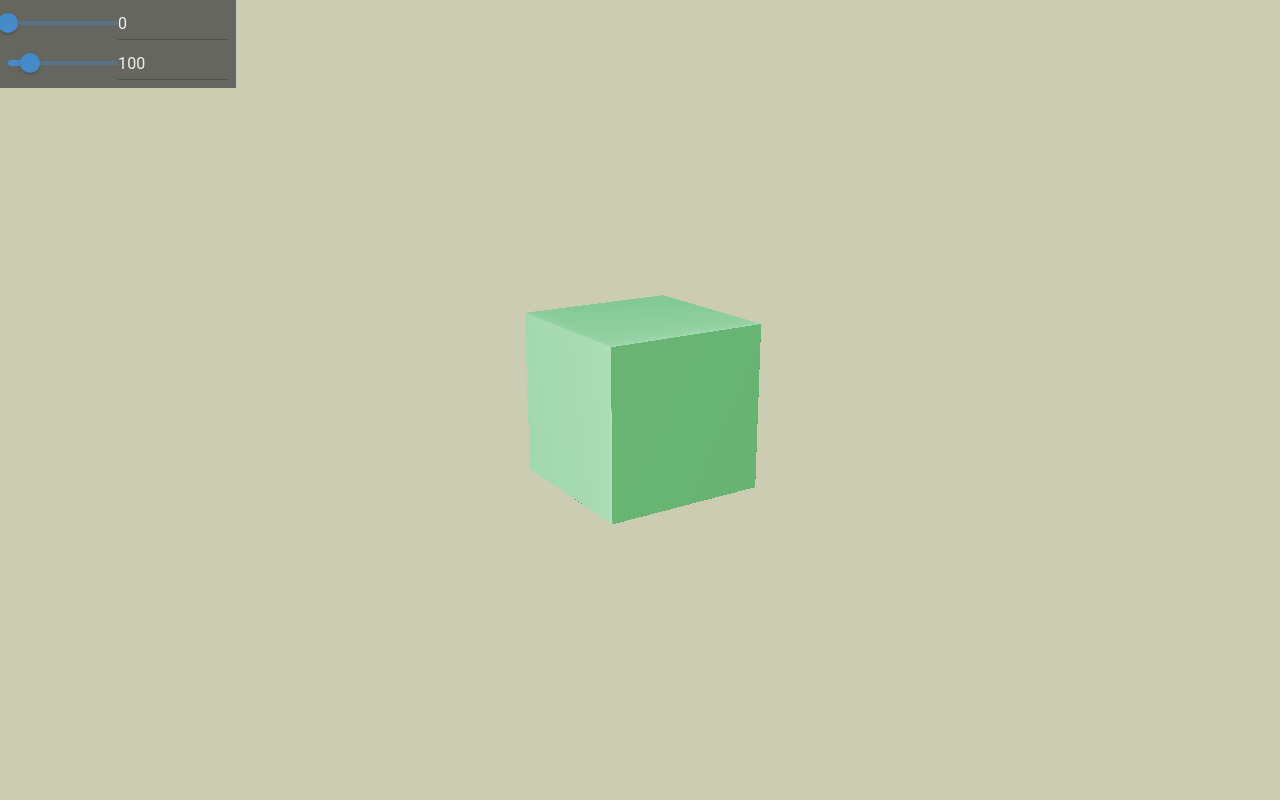
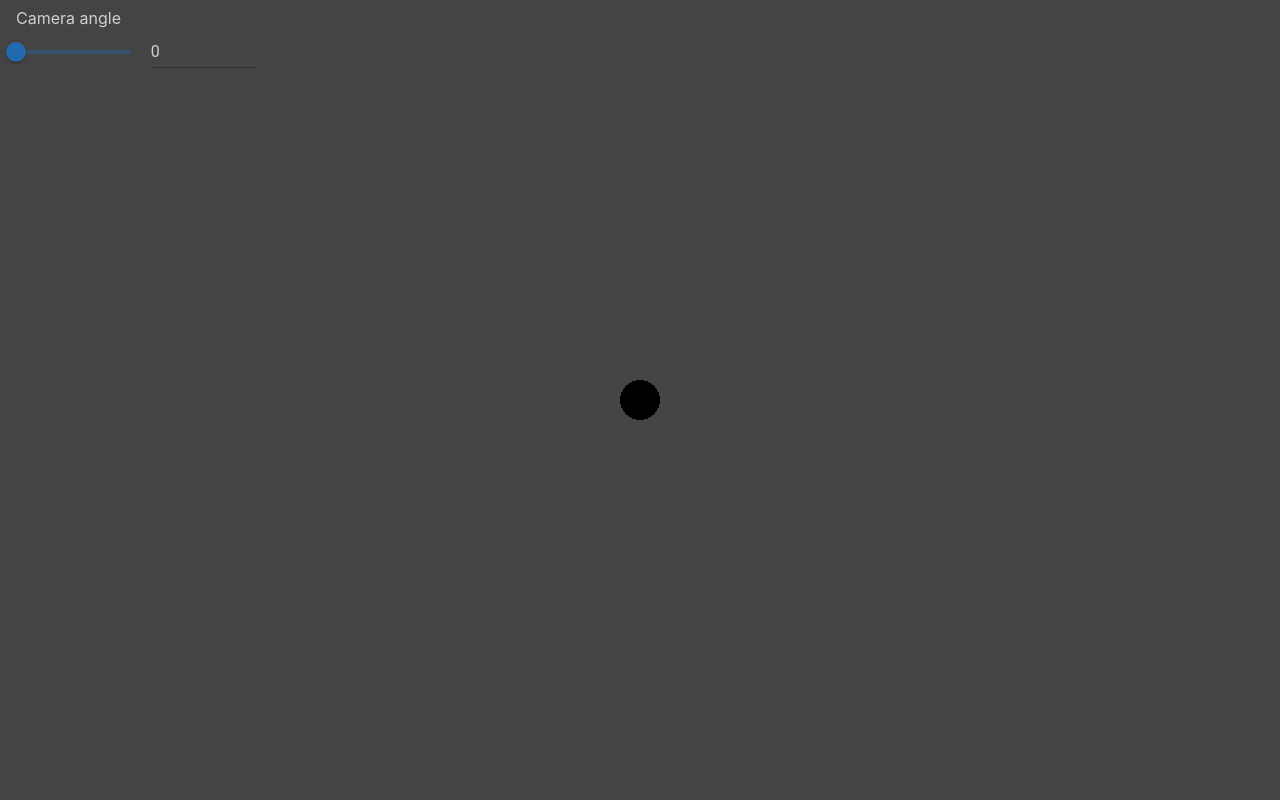
Before and after one commit to AustereTriceratops/gravity, a React (Create React App) app: page / in a window 1280 px wide. Built offline with nearby package versions, Linux system fonts and the light colour scheme.

Commit message:
mostly cleanup

```diff
--- a/src/App.js
+++ b/src/App.js
@@ -8,7 +8,7 @@ import {InputSlider} from "./components";
 // TODO: resizing window
 export const App = () => {
     return (
-        <TerrellRotationScene/>
+        <LightGeodesicScene/>
     );
 }
 
@@ -116,8 +116,7 @@ const LightGeodesicScene = () => {
 
     // UI STATE
 
-    const [slider1, setSlider1] = useState(0.0);
-    const [cameraDistance, setCameraDistance] = useState(100);
+    const [rotation, setRotation] = useState(0.0);
 
     // MOUSE MOVEMENT
 
@@ -134,9 +133,9 @@ const LightGeodesicScene = () => {
         const program = programRef.current;
 
         if (program) {
-            program.render(mouseX, mouseY, slider1);
+            program.render(mouseX, mouseY, rotation);
         }
-    }, [mouseX, mouseY, slider1])
+    }, [mouseX, mouseY, rotation])
 
     return (
         <React.Fragment>
@@ -147,23 +146,19 @@ const LightGeodesicScene = () => {
                 flexDirection: 'column',
                 gap: '0.5rem',
                 backgroundColor: '#444444',
+                color: 'white',
                 opacity: '75%',
-                padding: '0.5rem',
+                paddingLeft: '1rem',
+                paddingTop: '0.5rem'
             }}
         >
+            Camera angle
             <InputSlider
-                value={slider1}
-                setValue={setSlider1}
+                value={rotation}
+                setValue={setRotation}
                 step={0.01}
                 min={0}
                 max={1}
-            />
-            <InputSlider
-                value={cameraDistance}
-                setValue={setCameraDistance}
-                step={0.01}
-                min={1}
-                max={500}
             />
         </div>
         <canvas
@@ -256,6 +251,7 @@ const TerrellRotationScene = () => {
             }}
         >
             <InputSlider
+                label='velocity'
                 value={velocity}
                 setValue={setVelocity}
                 step={0.001}
--- a/src/components.js
+++ b/src/components.js
@@ -1,10 +1,19 @@
 import { Input, Slider, Stack } from "@mui/material";
 
 export const InputSlider = (props) => {
-    const {value, setValue, step, min, max} = props;
+    const {value, setValue, step, min, max, label} = props;
 
     return (
-        <Stack direction='row'>
+        <Stack
+            direction='row'
+            alignItems='center'
+            sx={{
+                color: 'white',
+                fontWeight: '600',
+                gap: '20px'
+            }}
+        >
+            {label}
             <Slider
                 value={value}
                 step={step}
@@ -19,10 +28,11 @@ export const InputSlider = (props) => {
                 step={step}
                 min={min}
                 max={max}
-
-                onChange={(ev) => setValue(ev.target.value)}
+                onChange={(ev) => {
+                    setValue(ev.target.value)}}
                 sx={{
-                    color: 'white'
+                    color: 'white',
+                    textAlign: 'center',
                 }}
             />
         </Stack>
--- a/src/index.css
+++ b/src/index.css
@@ -1,5 +1,7 @@
 body {
   margin: 0;
+  overflow-y: hidden;
+  overflow-x: hidden;
   font-family: -apple-system, BlinkMacSystemFont, 'Segoe UI', 'Roboto', 'Oxygen',
     'Ubuntu', 'Cantarell', 'Fira Sans', 'Droid Sans', 'Helvetica Neue',
     sans-serif;
--- a/src/shader.js
+++ b/src/shader.js
@@ -143,9 +143,9 @@ float boxSDF(vec4 boxPos, vec4 rayPos, vec3 boxDims) {
 
 vec3 boxNormal(vec4 boxPos, vec4 rayPos, vec3 boxDims) {
     float ref = boxSDF(boxPos, rayPos, boxDims);
-    float dx = boxSDF(boxPos, rayPos + vec4(0.001, 0.0, 0.0, 0.0), boxDims) - ref;
-    float dy = boxSDF(boxPos, rayPos + vec4(0.0, 0.001, 0.0, 0.0), boxDims) - ref;
-    float dz = boxSDF(boxPos, rayPos + vec4(0.0, 0.0, 0.001, 0.0), boxDims) - ref;
+    float dx = boxSDF(boxPos, rayPos + vec4(0.0001, 0.0, 0.0, 0.0), boxDims) - ref;
+    float dy = boxSDF(boxPos, rayPos + vec4(0.0, 0.0001, 0.0, 0.0), boxDims) - ref;
+    float dz = boxSDF(boxPos, rayPos + vec4(0.0, 0.0, 0.0001, 0.0), boxDims) - ref;
     return normalize(vec3(dx, dy, dz));
 }
 
@@ -163,9 +163,9 @@ vec3 raymarch(vec4 rayPos, vec4 rayDir) {
     vec3 boxDims = vec3(gamma*1.0, 1.0, 1.0);
     float len = 0.0;
 
-    for (int i = 0; i < 500; i++) {
-        vec4 displacement = vec4(0.717*len * velocity, 0.0, 0.0, 0.0);
-        float sdf = 0.8 * boxSDF(boxPos - displacement, rayPos, boxDims);
+    for (int i = 0; i < 1000; i++) {
+        vec4 displacement = vec4(0.717 * len * velocity, 0.0, 0.0, 0.0);
+        float sdf = 0.5*boxSDF(boxPos - displacement, rayPos, boxDims);
 
         len += abs(sdf);
         vec4 dPos = rayDir * sdf;
@@ -201,7 +201,7 @@ void main() {
     vec3 cameraPos = -distance * cameraForward;
 
     vec3 r = 0.4*uv.x * cameraRight + 0.4*uv.y * cameraUp + cameraForward;
-    vec4 rayDir = normalize(vec4(r.x, r.y, r.z, -1.0));
+    vec4 rayDir = normalize(vec4(normalize(r), -1.0));
     vec3 color = raymarch(vec4(cameraPos.x, cameraPos.y, cameraPos.z, 0.0), rayDir);
 
     // Output to screen
```
